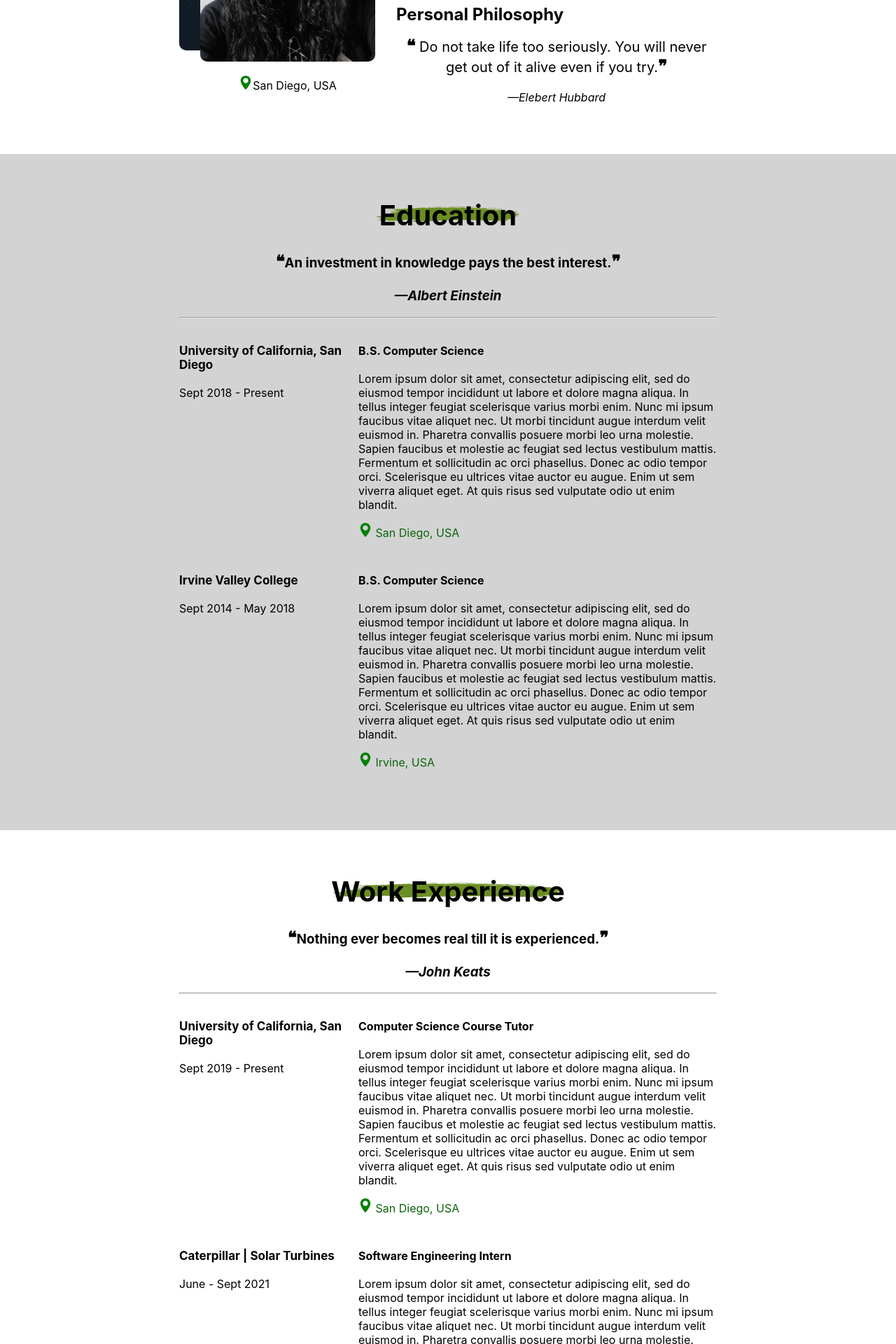
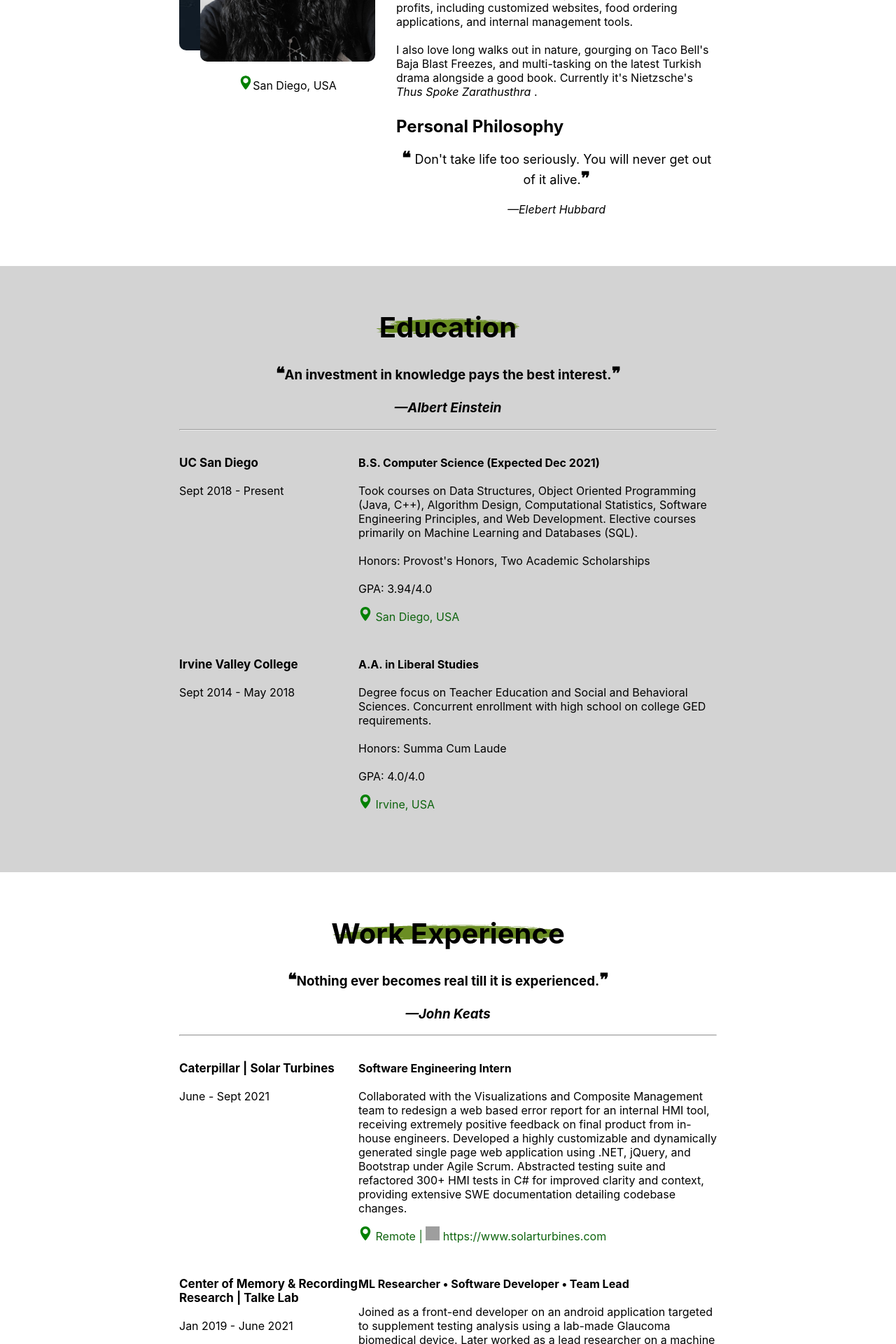
Before and after one commit to Amrit-S/personal-website, a React (Create React App) app: page / in a window 1280 px wide. Shown: the part 1280-3200 px from the top of the page at 70% size. Built offline with nearby package versions, Linux system fonts and the light colour scheme; grey boxes are pictures that could not be loaded.

Commit message:
Added website links to Work Experience + Filled in Work information

```diff
--- a/src/components/InteractiveSections/About.js
+++ b/src/components/InteractiveSections/About.js
@@ -24,17 +24,27 @@ export default function About() {
                 </div>
                 <div style={{textAlign: "left"}}>
                     <h4> About Me </h4>
-                    Lorem ipsum dolor sit amet, consectetur adipiscing elit, sed do eiusmod tempor incididunt ut labore et dolore magna aliqua.
-                    In tellus integer feugiat scelerisque varius morbi enim. Nunc mi ipsum faucibus vitae aliquet nec. Ut morbi tincidunt augue interdum
-                    velit euismod in. Pharetra convallis posuere morbi leo urna molestie. Sapien faucibus et molestie ac feugiat sed lectus vestibulum
-                    mattis. Fermentum et sollicitudin ac orci phasellus. Donec ac odio tempor orci. Scelerisque eu ultrices vitae auctor eu augue.
-                    Enim ut sem viverra aliquet eget. At quis risus sed vulputate odio ut enim blandit.
+                    I'm currently a 4th year Computer Science major studying at UC San Diego, and will
+                    be graduating in the upcoming fall of this year! I'm super excited to be joining industry full time soon, and
+                    am actively seeking a company that will be a great cultural fit.
+
+                    <br/><br/>
+                    Since my freshman year of college, I worked
+                    as a researcher and software developer for a biomedical lab on campus, recently finishing a deep learning project
+                    on early detection of DMEK graft rejections utilizing CNNs. Through a campus organization, I've also developed and managed a
+                    couple of web development projects for some local non-profits, including customized websites,
+                    food ordering applications, and internal management tools.
+
+                    <br/><br/>
+                    I also love long walks out in nature, gourging on Taco Bell's Baja Blast Freezes, and multi-tasking on the latest
+                    Turkish drama alongside a good book. Currently it's Nietzsche's <i> Thus Spoke Zarathusthra </i>.
+
                     <br/><br/>
                     <h4> Personal Philosophy </h4>
                     <p style={{textAlign: "center"}}>
                         <span style={{fontSize: "24px", fontWeight: "bold"}}> &#10077; </span>
-                        <span style={{fontSize: "20px", textAlign: "right"}}>
-                        Do not take life too seriously. You will never get out of it alive even if you try.
+                        <span style={{fontSize: "18px", textAlign: "right"}}>
+                        Don't take life too seriously. You will never get out of it alive.
                         </span>
 
                         <span style={{fontSize: "24px", fontWeight: "bold"}}>&#10078;</span>
--- a/src/components/InteractiveSections/Education.js
+++ b/src/components/InteractiveSections/Education.js
@@ -17,32 +17,35 @@ export default function Education() {
             </h3>
             <hr/>
             <ResEntry
-            leftTitle="University of California, San Diego"
+            leftTitle="UC San Diego"
             dates="Sept 2018 - Present"
-            rightTitle="B.S. Computer Science"
+            rightTitle="B.S. Computer Science (Expected Dec 2021)"
             location="San Diego, USA"
             >
 
-                Lorem ipsum dolor sit amet, consectetur adipiscing elit, sed do eiusmod tempor incididunt ut labore et dolore magna aliqua.
-                In tellus integer feugiat scelerisque varius morbi enim. Nunc mi ipsum faucibus vitae aliquet nec. Ut morbi tincidunt augue interdum
-                velit euismod in. Pharetra convallis posuere morbi leo urna molestie. Sapien faucibus et molestie ac feugiat sed lectus vestibulum
-                mattis. Fermentum et sollicitudin ac orci phasellus. Donec ac odio tempor orci. Scelerisque eu ultrices vitae auctor eu augue.
-                Enim ut sem viverra aliquet eget. At quis risus sed vulputate odio ut enim blandit.
+                Took courses on Data Structures, Object Oriented Programming (Java, C++), Algorithm Design,
+                Computational Statistics, Software Engineering Principles, and Web Development. Elective courses primarily on
+                Machine Learning and Databases (SQL).
+                <br/><br/>
+                Honors: Provost's Honors, Two Academic Scholarships
+                <br/><br/>
+                GPA: 3.94/4.0
 
             </ResEntry>
 
             <ResEntry
             leftTitle="Irvine Valley College"
             dates="Sept 2014 - May 2018"
-            rightTitle="B.S. Computer Science"
+            rightTitle="A.A. in Liberal Studies"
             location="Irvine, USA"
             >
 
-                Lorem ipsum dolor sit amet, consectetur adipiscing elit, sed do eiusmod tempor incididunt ut labore et dolore magna aliqua.
-                In tellus integer feugiat scelerisque varius morbi enim. Nunc mi ipsum faucibus vitae aliquet nec. Ut morbi tincidunt augue interdum
-                velit euismod in. Pharetra convallis posuere morbi leo urna molestie. Sapien faucibus et molestie ac feugiat sed lectus vestibulum
-                mattis. Fermentum et sollicitudin ac orci phasellus. Donec ac odio tempor orci. Scelerisque eu ultrices vitae auctor eu augue.
-                Enim ut sem viverra aliquet eget. At quis risus sed vulputate odio ut enim blandit.
+                Degree focus on Teacher Education and Social and Behavioral Sciences. Concurrent enrollment
+                with high school on college GED requirements.
+                <br/><br/>
+                Honors: Summa Cum Laude
+                <br/><br/>
+                GPA: 4.0/4.0
 
             </ResEntry>
         </section>
--- a/src/components/InteractiveSections/Work.js
+++ b/src/components/InteractiveSections/Work.js
@@ -18,62 +18,62 @@ export default function Work() {
             <hr/>
 
             <ResEntry
-            leftTitle="University of California, San Diego"
+            leftTitle="Caterpillar | Solar Turbines"
+            dates="June - Sept 2021"
+            rightTitle="Software Engineering Intern"
+            location="Remote"
+            urlLink="https://www.solarturbines.com"
+            >
+
+                Collaborated with the Visualizations and Composite Management team to redesign a web based error report for an internal HMI tool,
+                receiving extremely positive feedback on final product from in-house engineers. Developed a highly customizable and dynamically generated single page web
+                application using .NET, jQuery, and Bootstrap under Agile Scrum. Abstracted testing suite and refactored 300+ HMI tests in C# for
+                improved clarity and context, providing extensive SWE documentation detailing codebase changes.
+
+            </ResEntry>
+
+            <ResEntry
+            leftTitle="Center of Memory & Recording Research | Talke Lab"
+            dates="Jan 2019 - June 2021"
+            rightTitle="ML Researcher &bull; Software Developer &bull; Team Lead"
+            location="San Diego, USA"
+            urlLink="https://www.talkelab.ucsd.edu"
+            >
+
+                Joined as a front-end developer on an android application targeted to supplement testing analysis using a lab-made
+                Glaucoma biomedical device. Later worked as a lead researcher on a machine learning project focused on early detection
+                of DMEK corneal graft rejections, utilzing image segmentation, time series analysis, and transfer learning on the
+                VGG16 Convolutional Neural Network. Designed and developed a web application that packages the aforementioned research
+                into a usable tool for DMEK physicians to aid in graft rejection diagnosis.
+
+
+            </ResEntry>
+
+            <ResEntry
+            leftTitle="UC San Diego"
             dates="Sept 2019 - Present"
             rightTitle="Computer Science Course Tutor"
             location="San Diego, USA"
             >
 
-                Lorem ipsum dolor sit amet, consectetur adipiscing elit, sed do eiusmod tempor incididunt ut labore et dolore magna aliqua.
-                In tellus integer feugiat scelerisque varius morbi enim. Nunc mi ipsum faucibus vitae aliquet nec. Ut morbi tincidunt augue interdum
-                velit euismod in. Pharetra convallis posuere morbi leo urna molestie. Sapien faucibus et molestie ac feugiat sed lectus vestibulum
-                mattis. Fermentum et sollicitudin ac orci phasellus. Donec ac odio tempor orci. Scelerisque eu ultrices vitae auctor eu augue.
-                Enim ut sem viverra aliquet eget. At quis risus sed vulputate odio ut enim blandit.
+                Guide students into gaining familiarity with debugging tools and industry interfaces, such as VSCode, GDB, and Valgrind,
+                and assist with debugging course programming assignments. Beta test all programming assignments prior to student release, attend weekly staff meetings
+                and monitor/grade course examinations as needed.
+                <br/><br/>
+                Courses: C++/Advanced Data Structures (6 quarters), Intro to Java/Object-Oriented Programming (2 quarters)
 
             </ResEntry>
 
             <ResEntry
-            leftTitle="Caterpillar | Solar Turbines"
-            dates="June - Sept 2021"
-            rightTitle="Software Engineering Intern"
-            location="Remote"
-            >
-
-                Lorem ipsum dolor sit amet, consectetur adipiscing elit, sed do eiusmod tempor incididunt ut labore et dolore magna aliqua.
-                In tellus integer feugiat scelerisque varius morbi enim. Nunc mi ipsum faucibus vitae aliquet nec. Ut morbi tincidunt augue interdum
-                velit euismod in. Pharetra convallis posuere morbi leo urna molestie. Sapien faucibus et molestie ac feugiat sed lectus vestibulum
-                mattis. Fermentum et sollicitudin ac orci phasellus. Donec ac odio tempor orci. Scelerisque eu ultrices vitae auctor eu augue.
-                Enim ut sem viverra aliquet eget. At quis risus sed vulputate odio ut enim blandit.
-
-            </ResEntry>
-
-            <ResEntry
-            leftTitle="Center of Memory & Recording Research"
-            dates="Jan 2019 - June 2021"
-            rightTitle="ML Researcher &bull; Software Developer &bull; Team Lead"
-            location="San Diego, USA"
-            >
-
-                Lorem ipsum dolor sit amet, consectetur adipiscing elit, sed do eiusmod tempor incididunt ut labore et dolore magna aliqua.
-                In tellus integer feugiat scelerisque varius morbi enim. Nunc mi ipsum faucibus vitae aliquet nec. Ut morbi tincidunt augue interdum
-                velit euismod in. Pharetra convallis posuere morbi leo urna molestie. Sapien faucibus et molestie ac feugiat sed lectus vestibulum
-                mattis. Fermentum et sollicitudin ac orci phasellus. Donec ac odio tempor orci. Scelerisque eu ultrices vitae auctor eu augue.
-                Enim ut sem viverra aliquet eget. At quis risus sed vulputate odio ut enim blandit.
-
-            </ResEntry>
-
-            <ResEntry
-            leftTitle="University of California, San Diego"
+            leftTitle="UC San Diego"
             dates="July - Sept 2019"
             rightTitle="SPIS Mentor (Specialization: Machine Learning)"
             location="San Diego, USA"
+            urlLink="http://spis.ucsd.edu"
             >
 
-                Lorem ipsum dolor sit amet, consectetur adipiscing elit, sed do eiusmod tempor incididunt ut labore et dolore magna aliqua.
-                In tellus integer feugiat scelerisque varius morbi enim. Nunc mi ipsum faucibus vitae aliquet nec. Ut morbi tincidunt augue interdum
-                velit euismod in. Pharetra convallis posuere morbi leo urna molestie. Sapien faucibus et molestie ac feugiat sed lectus vestibulum
-                mattis. Fermentum et sollicitudin ac orci phasellus. Donec ac odio tempor orci. Scelerisque eu ultrices vitae auctor eu augue.
-                Enim ut sem viverra aliquet eget. At quis risus sed vulputate odio ut enim blandit.
+                Explained programming fundamentals and assisted with logic building and coding intuition to inexperienced engineering admits.
+                Assisted 15 students with their machine learning based capstone projects.
 
             </ResEntry>
         </section>
--- a/src/components/ResEntry.js
+++ b/src/components/ResEntry.js
@@ -2,7 +2,20 @@ import React from "react";
 
 import MapMarker from "./MapMarker";
 
-export default function ResEntry({leftTitle, dates, rightTitle, children, location}) {
+import "../css/ResEntry.css";
+
+export default function ResEntry({leftTitle, dates, rightTitle, children, location, urlLink = null}) {
+
+    const [width, setWidth] = React.useState();
+
+    const handleResize = () => {
+        setWidth(window.innerWidth);
+    }
+
+    React.useEffect(() => {
+        window.addEventListener("resize", handleResize);
+      }, []);
+
     return (
         <div className="res-entry">
             <p style={{flex: "1"}}>
@@ -15,7 +28,7 @@ export default function ResEntry({leftTitle, dates, rightTitle, children, locati
                 <br/><br/>
                 {children}
                 <br/>
-                <p style={{color: "#0e640e"}}> <MapMarker/> {location} </p>
+                <p style={{color: "#0e640e"}}> <MapMarker/> {location} { urlLink && <> {width < 900 ? <br/>: "|"} <img width = "20px" height = "20px" alt="Link Icon" src="https://img.icons8.com/ios-glyphs/30/000000/link--v1.png"/> <a href={urlLink} target="_blank" rel="noopener noreferrer">  {urlLink}</a></>}</p>
             </p>
         </div>
     );
--- a/src/components/SectionLayout.js
+++ b/src/components/SectionLayout.js
@@ -1,6 +1,4 @@
 import React from "react";
-
-import ScrollBar from "../components/ScrollBar";
 
 export default function SectionLayout({children, bgColor = "white", injectScrollBar = false}) {
     return (
--- a/src/css/InteractiveResume.css
+++ b/src/css/InteractiveResume.css
@@ -70,6 +70,15 @@
     padding: 8px 15px;
 }
 
+#content-body a:link,  #content-body a:visited{
+    color: #0e640e;
+    text-decoration: none;
+}
+
+#content-body a:hover{
+    text-decoration: underline;
+}
+
 /* Section Layout  */
 .row{
     /* position: relative; */
@@ -111,21 +120,6 @@
     border-radius: 10px;
 }
 
-/* Education + Work Experience Section */
-
-.res-entry{
-   display: flex;
-   flex-direction: row;
-   justify-content: center;
-   align-items: flex-start;
-}
-
-.res-entry .left-title {
-    font-size: 17px;
-}
-
-
-
 /* Projects */
 
 .grid-layout{
@@ -144,6 +138,10 @@
     color: white;
 }
 
+#contact-section a:link, #contact-section a:visited{
+    color: #6B8E23;
+}
+
 .contract-entry-wrapper {
     margin-top: 50px;
     display: flex;
@@ -157,14 +155,14 @@
     justify-content: center;
     align-items: center;
 
-    color: rgb(189, 189, 189);
-    text-decoration: none;
+    color: rgb(189, 189, 189) !important;
 }
 
 .contact-entry:hover{
-    color: white;
+    color: white !important;
     cursor: pointer;
     padding: 0;
+    text-decoration: none !important;
 }
 
 .contact-additional-info {
@@ -191,17 +189,6 @@
     }
 }
 
-@media only screen and (max-width: 950px) {
-
-    .res-entry{
-        flex-direction: column;
-     }
-
-     .res-entry .left-title {
-        font-size: 19px;
-    }
-}
-
 @media only screen and (max-width: 800px) {
     .contract-entry-wrapper {
         flex-direction: column;
--- /dev/null
+++ b/src/css/ResEntry.css
@@ -0,0 +1,27 @@
+/* Education + Work Experience Section */
+
+.res-entry{
+    display: flex;
+    flex-direction: row;
+    justify-content: center;
+    align-items: flex-start;
+ }
+
+ .res-entry .left-title {
+     font-size: 17px;
+ }
+
+ @media only screen and (max-width: 950px) {
+
+    .res-entry{
+        flex-direction: column;
+     }
+
+     .res-entry .left-title {
+        font-size: 19px;
+    }
+}
+
+@media only screen and (max-width: 800px) {
+
+}
--- a/src/pages/InteractiveResume.js
+++ b/src/pages/InteractiveResume.js
@@ -56,7 +56,7 @@
                  </section>
 
                  <section id="title-arrow" ref={navBarRef} onClick={handleArrowClick}>
-                     <img src={DoubleArrow} width="28" height="28"/>
+                     <img src={DoubleArrow} alt="Arrow Icon" width="28" height="28"/>
                  </section>
              </section>
 
--- a/src/pages/PrintableResume.js
+++ b/src/pages/PrintableResume.js
@@ -12,7 +12,7 @@ export default function PrintableResume() {
             </div>
 
             <div id="resume-container">
-                <iframe src="https://drive.google.com/file/d/1MAKERlEOfkFhT0PcwqV2gZ_EB8QwFwoY/preview?widget=true&amp;headers=false" height="100%" width="100%"></iframe>
+                <iframe title="PDF Resume" src="https://drive.google.com/file/d/1MAKERlEOfkFhT0PcwqV2gZ_EB8QwFwoY/preview?widget=true&amp;headers=false" height="100%" width="100%"></iframe>
             </div>
         </div>
     );
```
